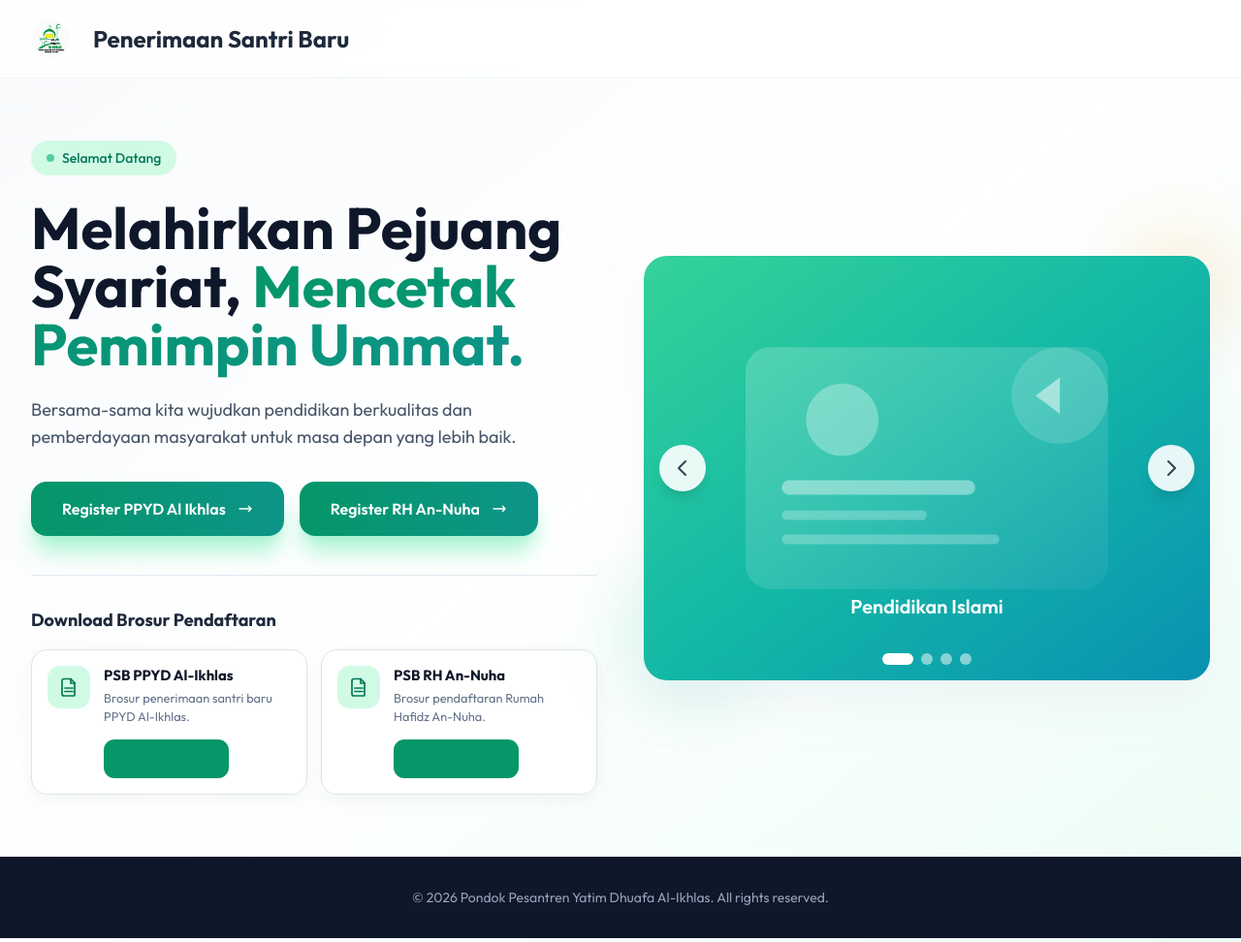
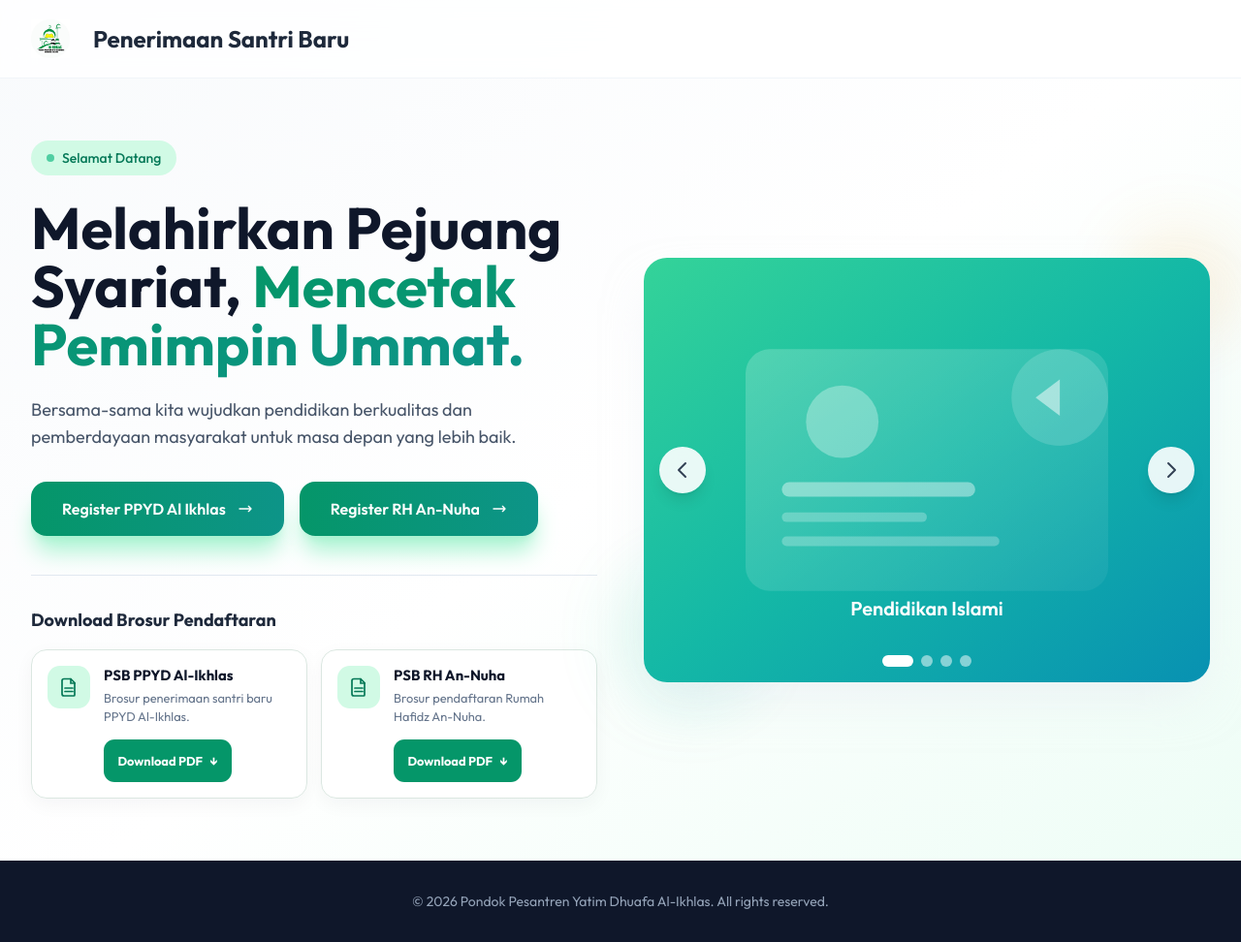
Before and after one commit to ppyd-alikhlas/ppyd-website-utama, a PHP site: page /psb/index.html in a window 1280 px wide. Shown: the whole page at 97% size. Run offline with PHP 8.4, Linux system fonts and the light colour scheme; some libraries are stand-ins or nearby versions.

Commit message:
Fix PSB brochure download button contrast and local-file transition issue

```diff
--- a/psb/css/register.css
+++ b/psb/css/register.css
@@ -105,15 +105,6 @@ body {
   background-clip: text;
 }
 
-a#download-brochure-one,
-a#download-brochure-two {
-    text-decoration: none;
-    color: #059669;
-    font-weight: bold;
-}
-
-@view-transition { navigation: auto; }
-
 /* Download brochure cards */
 .brochure-section {
   width: 100%;
@@ -171,13 +162,18 @@ a#download-brochure-two {
   font-size: 0.8rem;
   line-height: 1.5;
 }
+a.brochure-download,
+a.brochure-download:visited {
+  color: #ffffff;
+}
 a.brochure-download {
   display: inline-flex;
   align-items: center;
   justify-content: center;
   gap: 0.45rem;
   flex: 0 0 auto;
-  padding: 0.65rem 0.8rem;
+  min-height: 2.75rem;
+  padding: 0.65rem 0.9rem;
   border-radius: 0.7rem;
   color: #fff;
   background: #059669;
```
